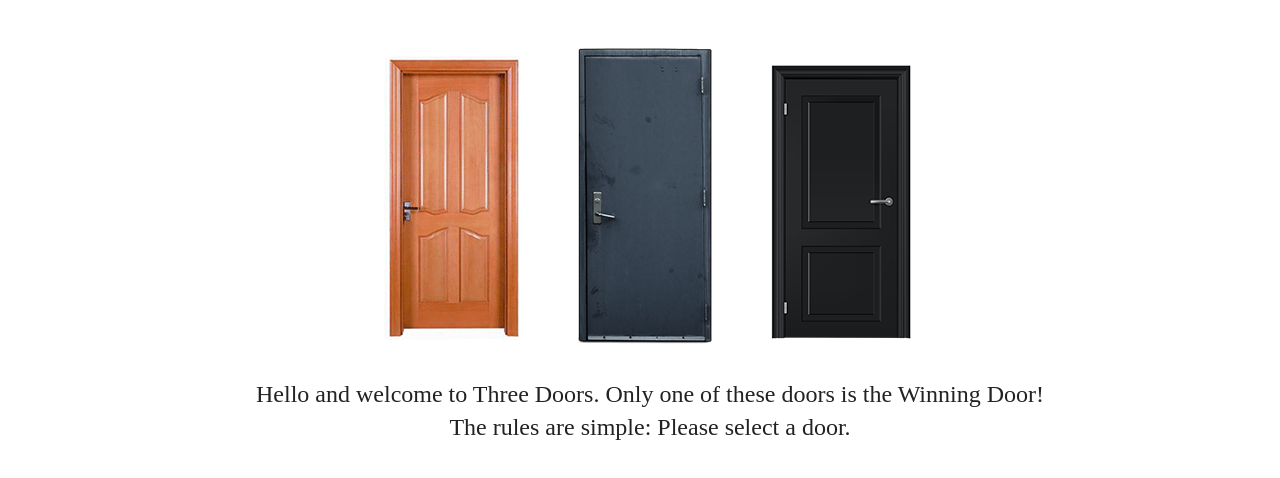
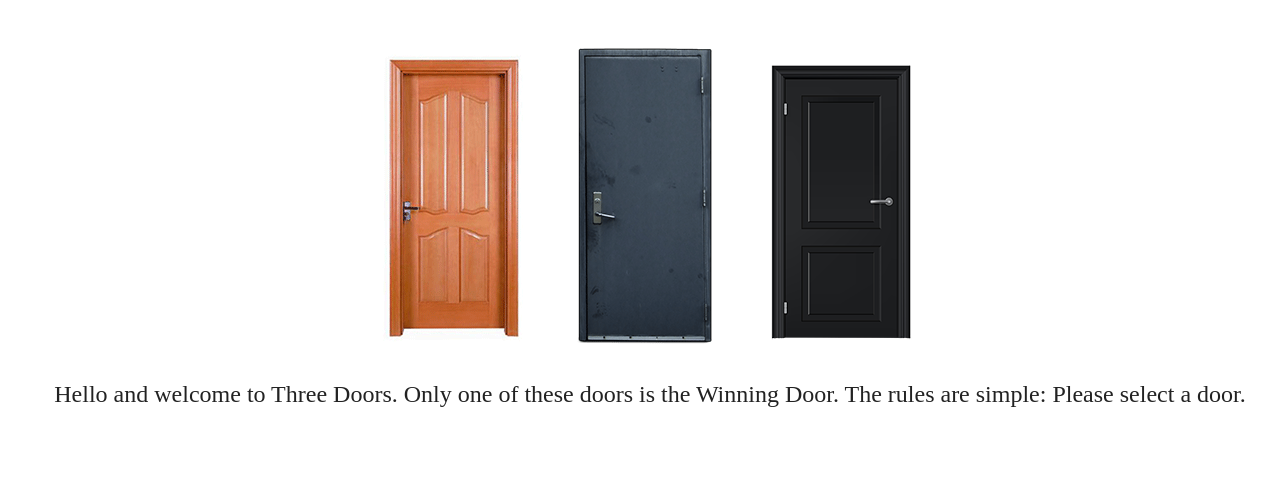
Before and after one commit to lobsterhands/webProject_day001, a plain HTML site: page src/index.html in a window 1280 px wide. Shown: the part 114-592 px from the top of the page. Drawn offline with Linux system fonts and the light colour scheme.

Commit message:
Move initial state into main.js
Wanted the app to have its own initial state and reset to that state instead of using location reload.

```diff
--- a/src/index.html
+++ b/src/index.html
@@ -19,22 +19,19 @@
 <h1>Three Doors</h1>
 
 <div id="container">
-
     <div id="threeDoors">
-        <img class="door door1" src="img/door1.png">
-        <img class="door door2" src="img/door2.png">
-        <img class="door door3" src="img/door3.png">
+        <img class="door door1" src="">
+        <img class="door door2" src="">
+        <img class="door door3" src="">
     </div>
 
-    <p id="gameText">Hello and welcome to Three Doors. Only one of these doors is the Winning Door! <br>
-        The rules are simple: Please select a door.</p>
+    <p id="gameText"></p>
 
     <div id="resetBtn" class="hide">
         <button id="reset-btn">play again</button>
         <p>This game is based on the
             <a href="https://en.wikipedia.org/wiki/Monty_Hall_problem">Monty Hall Problem</a></p>
     </div>
-
 </div>
 
 <script src="js/main.js"></script>
--- a/src/js/main.js
+++ b/src/js/main.js
@@ -3,26 +3,47 @@
 
 (function() {
 
-    var winDoor = Math.floor((Math.random() * 3) + 1);
-    var goatDoors = []; // Holds losing doors
+    var doorsOpened;
+    var goatDoors; // Holds losing doors
     var child = document.getElementById('threeDoors').children;
+    var door1 = child[0];
+    var door2 = child[1];
+    var door3 = child[2];
     var gameText = document.getElementById('gameText');
+    var button = document.getElementById('resetBtn');
+    var winDoor;
 
+    // Initial state
+    function resetState() {
+        doorsOpened = 0;
+        goatDoors = [];
+        door1.src = "img/door1.png";
+        door1.className = "door door1";
+        door2.src = "img/door2.png";
+        door2.className = "door door2";
+        door3.src = "img/door3.png";
+        door3.className = "door door3";
+        button.className = "hide";
+        gameText.innerHTML = "Hello and welcome to Three Doors. Only one of these doors is the Winning Door. The rules are simple: Please select a door.";
+
+        winDoor = Math.floor((Math.random() * 3) + 1);
         for (var i = 1; i <= 3; i++) {
             if (i != winDoor) {
                 goatDoors.push(i);
             }
         }
+    }
 
-    var doorsOpened = 0;
     function openDoor(doorEl) {
 
         if (doorsOpened == 0) {
             for (var door in goatDoors) {
                 // If the selected door is found in the goatDoors list:
+                if (goatDoors.hasOwnProperty(door)) {
                     if (doorEl.className.indexOf(goatDoors[door]) != -1) {
                         // Remove the selected door from the delete list
                         goatDoors.splice(door, 1);
+                    }
                 }
             }
 
@@ -32,8 +53,8 @@
             // Remove class names to avoid calling openDoor() on same door twice
             doorOne.className = "";
             doorOne.src = "img/goat.png";
-            gameText.innerHTML = "I've opened one of the losing doors to reveal: a well-formed goat. \<br> You can now " +
-                "select either the same door again or you may choose the other door. \<br> The choice is up to you.";
+            gameText.innerHTML = "I've opened one of the losing doors to reveal: a well-formed goat. <br> You can now " +
+                "select either the same door again or you may choose the other door. <br> The choice is up to you.";
         }
 
         if (doorsOpened == 1) {
@@ -46,7 +67,6 @@
                 doorEl.src = "img/goat.png";
             }
 
-            var button = document.getElementById('resetBtn');
             button.className += " show";
         }
 
@@ -60,7 +80,8 @@
     });
 
     document.getElementById('reset-btn').addEventListener('click', function() {
-        window.location.reload();
+        resetState();
     });
 
+    resetState();
 })();
```
Lines whose indentation alone changed are shown as unchanged.
